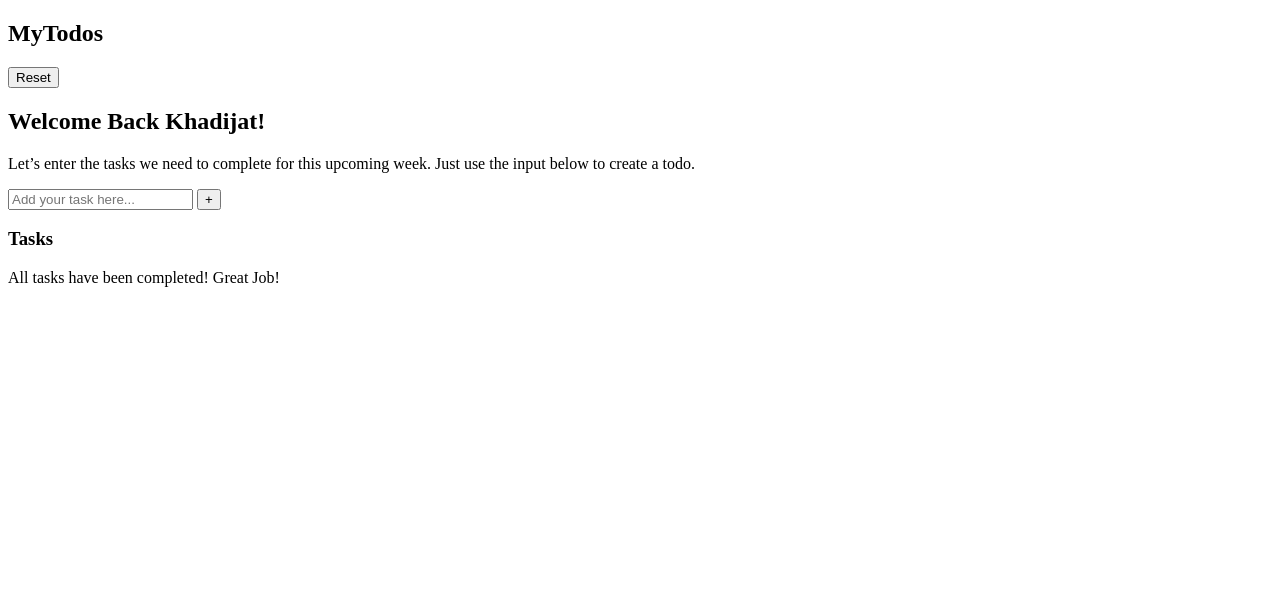
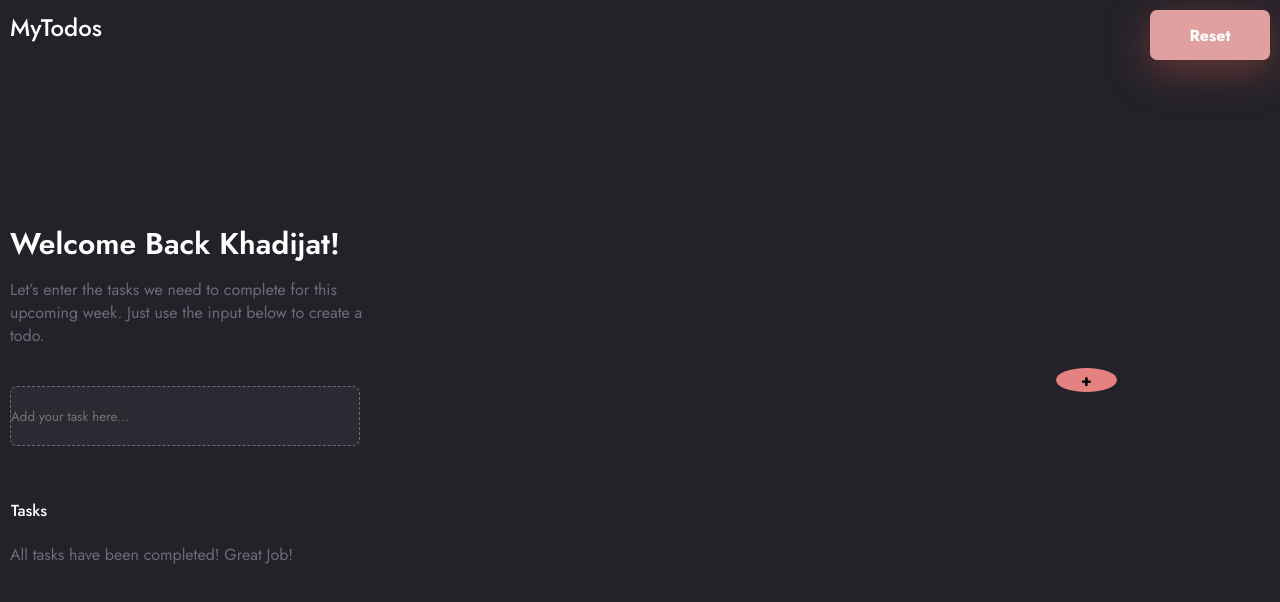
Before and after one commit to Khadijat98/my-todos-tech-test, a plain HTML site: page index.html in a window 1280 px wide. Drawn offline with Linux system fonts and the light colour scheme.

Commit message:
added styling for default page

```diff
--- /dev/null
+++ b/assets/styles/_buttons.scss
@@ -0,0 +1,30 @@
+.btn__reset {
+  background-color: #e1a0a0;
+  background-image: linear-gradient(180deg, #e1a0a0 #e58181);
+  box-shadow: 0 10px 40px #6B3838;
+  border-radius: 7px;
+  width: 120px;
+  height: 50px;
+  color: $fourth-colour;
+  font-size: 16px;
+  font-weight: bold;
+  border: transparent;
+}
+
+.btn__reset:hover {
+  background-image: linear-gradient(180deg, #E2C1C1 #EA8282);
+}
+
+.btn__tasks {
+  position: absolute;
+  left: 82.48%;
+  right: 12.72%;
+  top: 46%;
+  bottom: 51%;
+  border-radius: 50%;
+  border: transparent;
+  padding: 0px 7px;
+  background: #E68181;
+  font-size: 16px;
+  font-weight: bold;
+}
--- /dev/null
+++ b/assets/styles/_home.scss
@@ -0,0 +1,19 @@
+.home__title {
+  position: absolute;
+  width: 347px;
+  height: 38px;
+  top: 222px;
+  left: 10px;
+  font-weight: 600;
+  font-size: 30px;
+  color: $fourth-colour;
+}
+
+.home__instruction {
+  position: absolute;
+  width: 374px;
+  height: 72px;
+  left: 10px;
+  top: 278px;
+  color: $third-colour;
+}
--- /dev/null
+++ b/assets/styles/_nav.scss
@@ -0,0 +1,13 @@
+@import "_variables.scss";
+
+.nav {
+  display: flex;
+  justify-content: space-between;
+  padding: 10px;
+}
+
+.nav__logo {
+  color: $fourth-colour;
+  font-size: 24px;
+  font-weight: 500;
+}
--- /dev/null
+++ b/assets/styles/_tasks.scss
@@ -0,0 +1,43 @@
+.task__header {
+  position: absolute;
+  width: 36px;
+  height: 23px;
+  left: 11px;
+  top: 499px;
+
+  color: $fourth-colour;
+  font-family: Jost;
+  font-style: normal;
+  font-weight: 500;
+  font-size: 16px;
+  line-height: 23px;
+}
+
+.task__input {
+  position: absolute;
+  width: 350px;
+  height: 60px;
+  left: 10px;
+  top: 386px;
+
+  background: $second-colour;
+  border: 1px dashed $third-colour;
+  box-sizing: border-box;
+  border-radius: 7px;
+}
+
+.task__complete {
+  position: absolute;
+  width: 284px;
+  height: 23px;
+  left: 10px;
+  top: 543px;
+
+  font-family: Jost;
+  font-style: normal;
+  font-weight: normal;
+  font-size: 16px;
+  line-height: 23px;
+
+  color: $third-colour;
+}
--- a/assets/styles/_typography.scss
+++ b/assets/styles/_typography.scss
@@ -0,0 +1,3 @@
+* {
+  font-family: Jost;
+}
--- a/assets/styles/_variables.scss
+++ b/assets/styles/_variables.scss
@@ -0,0 +1,5 @@
+$first-colour: #232229;
+$second-colour: #2B2A33;
+$third-colour: #6C6A7C;
+$fourth-colour: #FFFFFF;
+$fifth-colour: #E58181;
--- a/index.html
+++ b/index.html
@@ -12,14 +12,14 @@
 <body>
   <nav class="nav">
     <h1 class="nav__logo">MyTodos</h1>
-    <button class="nav__reset">Reset</button>
+    <button class="btn__reset">Reset</button>
   </nav>
 
-  <h2 class="title">Welcome Back Khadijat!</h2>
-  <p class="instruction">Let’s enter the tasks we need to complete for this upcoming week. Just use the input below to create a todo.</p>
+  <h2 class="home__title">Welcome Back Khadijat!</h2>
+  <p class="home__instruction">Let’s enter the tasks we need to complete for this upcoming week. Just use the input below to create a todo.</p>
   <div class="task">
     <input class="task__input" placeholder="Add your task here..."></input>
-    <button class="task__adder">+</button>
+    <button class="btn__tasks">+</button>
   </div>
   <h3 class="task__header">Tasks</h3>
   <p class="task__complete"> All tasks have been completed! Great Job!</p>
--- a/script.js
+++ b/script.js
@@ -12,8 +12,8 @@
 // empty box next to tasks- users can fill these buttons with ticks which changes the page to add a banner with a delete button
 
 // Query selectors
-const resetPage = document.querySelector(".nav__reset");
-const taskSubmit = document.querySelector(".task__adder");
+const resetPage = document.querySelector(".btn__reset");
+const taskSubmit = document.querySelector(".btn__tasks");
 
 const handleSubmit = () => {
 
--- a/styles.scss
+++ b/styles.scss
@@ -1 +1,14 @@
 @import url('https://fonts.googleapis.com/css2?family=Jost:wght@400;500;600;700&display=swap');
+@import "assets/styles/nav";
+@import "assets/styles/home";
+@import "assets/styles/typography";
+@import "assets/styles/variables";
+@import "assets/styles/buttons";
+@import "assets/styles/tasks";
+
+* {
+  margin: 0;
+  padding: 0;
+  box-sizing: border-box;
+  background-color: $first-colour;
+}
```
Also changed, not shown: assets/styles/_blocks.scss (deleted), assets/styles/_elements.scss (deleted), styles.css.
